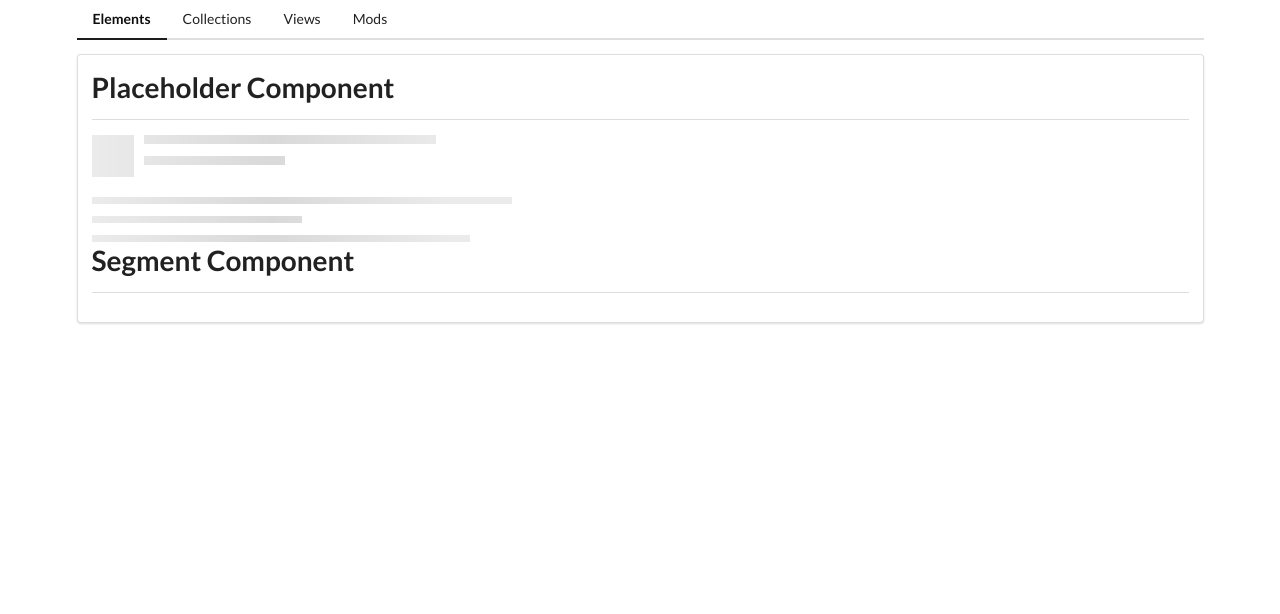
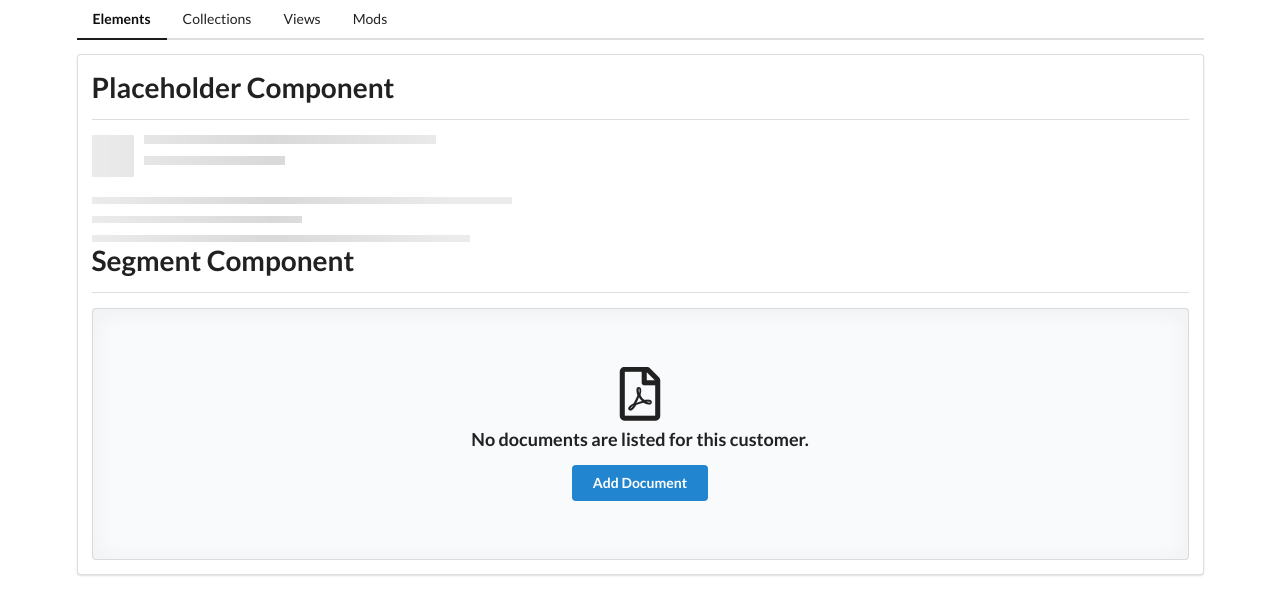
Before and after one commit to sush01/Components_Project, an Angular app: page /elements in a window 1280 px wide. Shown: the top 614 px of the page. Built offline with nearby package versions, Linux system fonts and the light colour scheme.

Commit message:
complete the design and functionality of ElementsComponent

```diff
--- a/src/app/elements/elements-home/elements-home.component.html
+++ b/src/app/elements/elements-home/elements-home.component.html
@@ -7,3 +7,29 @@
 <app-divider >
   Segment Component
 </app-divider>
+
+<app-segment>
+  <header>
+    <i class="pdf file outline icon"></i>
+    No documents are listed for this customer.
+
+  </header>
+
+  <button class="ui primary button">
+    Add Document
+  </button>
+</app-segment>
+
+
+<!--<app-segment>
+  <header>
+    <i class="add icon"></i>
+    Add a resource
+
+  </header>
+
+  <button class="ui primary button">
+    Click to Add
+  </button>
+</app-segment>
+-->
--- a/src/app/elements/elements.module.ts
+++ b/src/app/elements/elements.module.ts
@@ -6,13 +6,15 @@ import { ElementsHomeComponent } from './elements-home/elements-home.component';
 import { PlaceholderComponent } from './placeholder/placeholder.component';
 import { TimesDirective } from './times.directive';
 import { SharedModule } from '../shared/shared.module';
+import { SegmentComponent } from './segment/segment.component';
 
 
 @NgModule({
   declarations: [
     ElementsHomeComponent,
     PlaceholderComponent,
-    TimesDirective
+    TimesDirective,
+    SegmentComponent
   ],
   imports: [
     CommonModule,
```
